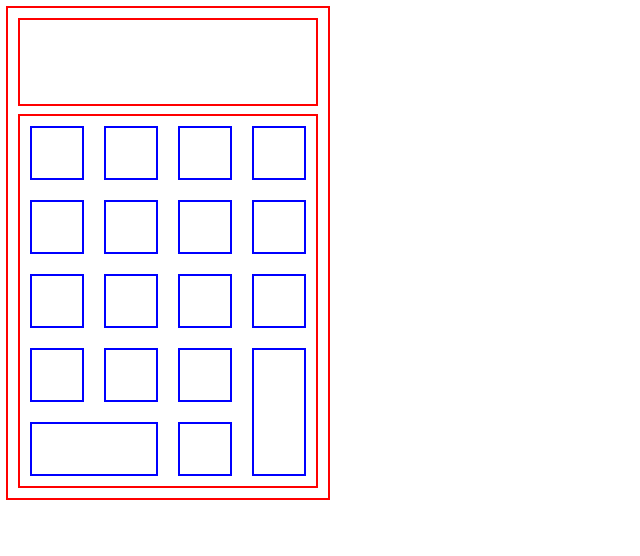
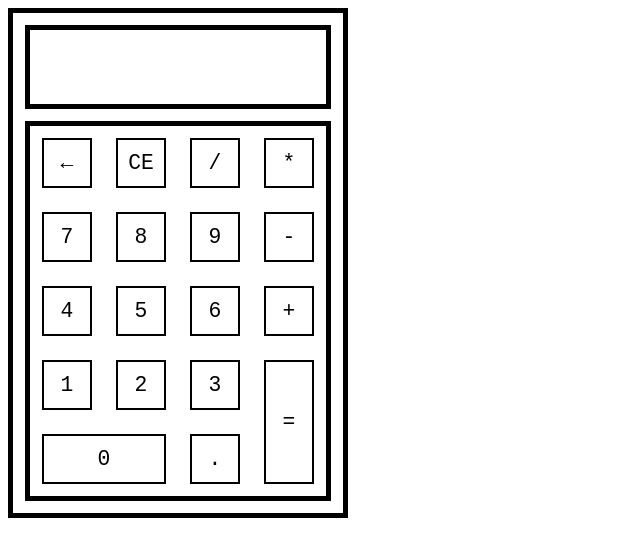
Before and after one commit to j-sizemore/calculator, a plain HTML site: page index.html in a window 1280 px wide. Shown: the whole page, without its empty margins (0-640 px from the left). Drawn offline with Linux system fonts and the light colour scheme.

Commit message:
Add button text, adjust colors

```diff
--- a/index.html
+++ b/index.html
@@ -12,40 +12,40 @@
         <div class="button-container">
 
             <div class="button-row">
-                <div class="button"></div>
-                <div class="button"></div>
-                <div class="button"></div>
-                <div class="button"></div>
+                <div class="button">&#8592;</div>
+                <div class="button">CE</div>
+                <div class="button">/</div>
+                <div class="button">*</div>
             </div>
 
             <div class="button-row">
-                <div class="button"></div>
-                <div class="button"></div>
-                <div class="button"></div>
-                <div class="button"></div>
+                <div class="button">7</div>
+                <div class="button">8</div>
+                <div class="button">9</div>
+                <div class="button">-</div>
             </div>
 
             <div class="button-row">
-                <div class="button"></div>
-                <div class="button"></div>
-                <div class="button"></div>
-                <div class="button"></div>
+                <div class="button">4</div>
+                <div class="button">5</div>
+                <div class="button">6</div>
+                <div class="button">+</div>
             </div>
 
             <div class="button-row">
                 <div class="button-row multi-row">
                     <div class="button-row">
-                        <div class="button"></div>
-                        <div class="button"></div>
-                        <div class="button"></div>
+                        <div class="button">1</div>
+                        <div class="button">2</div>
+                        <div class="button">3</div>
                     </div>
                     <div class="button-row">
-                        <div class="button button-wide"></div>
-                        <div class="button"></div>
+                        <div class="button button-wide">0</div>
+                        <div class="button">.</div>
                     </div>
                 </div>
                 <div class="button-row">
-                    <div class="button button-tall"></div>
+                    <div class="button button-tall">=</div>
                 </div>
             </div>
 
--- a/style.css
+++ b/style.css
@@ -1,18 +1,16 @@
 * {
     box-sizing: border-box;
-}
-
-div {
-    outline: red 2pt solid;
 }
 
 .container {
     display: inline-flex;
     flex-direction: column;
+    border: black 4pt solid;
     padding: 12px;
 }
 
 .display {
+    border: black 4pt solid;
     margin-bottom: 12px;
     height: 84px;
 }
@@ -20,6 +18,7 @@ div {
 .button-container {
     display: inline-flex;
     flex-direction: column;
+    border: black 4pt solid;
 }
 
 .button-row {
@@ -32,10 +31,15 @@ div {
 }
 
 .button {
-    outline: blue 2pt solid;
+    border: black 2pt solid;
     margin: 12px;
     height: 50px;
     width: 50px;
+    display: flex;
+    align-items: center;
+    justify-content: center;
+    font-family: monospace;
+    font-size: 16pt;
 }
 
 .button-wide {
```
